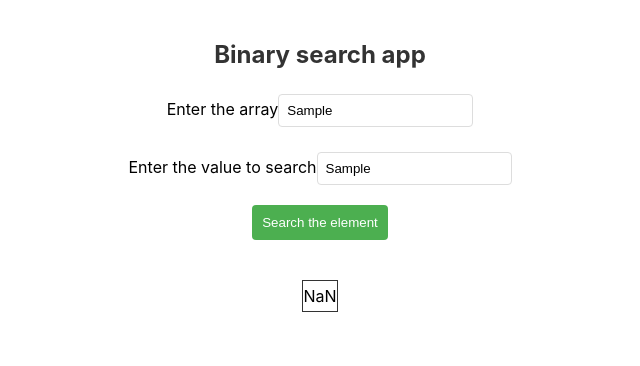
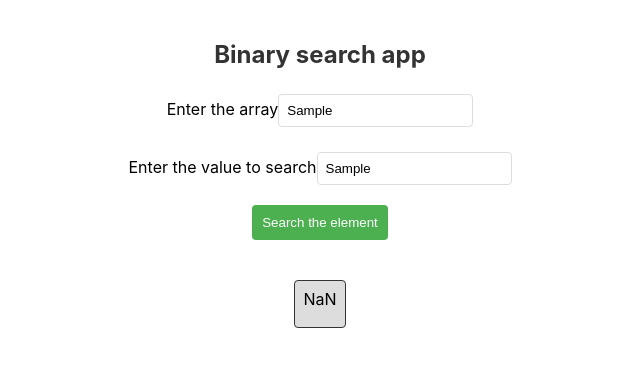
Before and after one commit to MIDUNRAJL2000/bubblesor, a React (Create React App) app in the folder bubb/: page / in a window 1280 px wide. Both pictures are taken after typing "Sample", "Sample" into the empty fields and a click on the button "Search the element". Shown: the top 366 px of the page, without its empty margins (320-960 px from the left). Built offline with nearby package versions, Linux system fonts and the light colour scheme.

Commit message:
commited all

```diff
--- a/bubb/src/App.css
+++ b/bubb/src/App.css
@@ -4,10 +4,6 @@
   border-radius: 8px;
   box-shadow: 0 4px 8px rgba(0, 0, 0, 0.1);
   background-color: #f9f9f9;
-}
-
-h2 {
-  color: #333;
 }
 
 input {
@@ -17,18 +13,14 @@ input {
   border-radius: 4px;
 }
 
-.highlight {
-  color: #ff7b00;
-}
-
 button {
   background-color: #4caf50;
-  color: #fff;
   padding: 10px 15px;
   border: none;
   border-radius: 4px;
   cursor: pointer;
   transition: background-color 0.3s ease;
+  color: white;
 }
 
 button:hover {
@@ -43,19 +35,6 @@ button:hover {
 .not-found {
   color: red;
   font-weight: bold;
-}
-
-@keyframes fadeIn {
-  from {
-    opacity: 0;
-  }
-  to {
-    opacity: 1;
-  }
-}
-
-.result-message {
-  animation: fadeIn 0.5s ease;
 }
 
 .visualization-container {
@@ -77,15 +56,15 @@ button:hover {
 }
 
 .left-box {
-  background-color: #ff9999; /* Red */
+  background-color: #ff9999;
 }
 
 .mid-box {
-  background-color: #99ff99; /* Green */
+  background-color: #99ff99;
 }
 
 .right-box {
-  background-color: #9999ff; /* Blue */
+  background-color: #9999ff;
 }
 
 h2 {
@@ -108,28 +87,6 @@ button {
   cursor: pointer;
 }
 
-/* ... (rest of the styles remain the same) */
-
-.array-element.current {
-  background-color: #4caf50;
-  color: white;
-}
-
-.array-element.current .arrow {
-  border-top: 5px solid transparent;
-  border-bottom: 5px solid transparent;
-  border-left: 5px solid white;
-  position: absolute;
-  top: 50%;
-  right: -8px;
-  transform: translateY(-50%);
-}
-
-.bold {
-  font-weight: bold;
-  color: #333;
-}
-
 .binary-search-container {
   max-width: 600px;
   margin: auto;
@@ -142,7 +99,8 @@ button {
   align-items: flex-end;
   justify-content: center;
   margin-top: 20px;
-  flex-wrap: wrap; /* Allow flex items to wrap to the next line */
+  flex-wrap: wrap;
+  gap: 5px;
 }
 
 .array-element {
@@ -154,12 +112,37 @@ button {
   justify-content: center;
   margin: 0 2px;
   position: relative;
-  flex-shrink: 0; /* Prevent items from shrinking */
+  flex-shrink: 0;
+  padding: 8px;
+  background-color: #ddd;
+  border-radius: 4px;
 }
 
-/* Responsive styling for smaller screens */
+.array-element.blink {
+  animation: blink-animation 1s infinite;
+}
+
+@keyframes blink-animation {
+  50% {
+    background-color: green;
+  }
+}
+
+.array-element {
+  display: inline-block;
+  padding: 8px;
+  background-color: #ddd;
+  border-radius: 4px;
+  position: relative;
+}
+
+.array-element.current {
+  background-color: #f0ad4e;
+  color: white;
+}
+
 @media screen and (max-width: 400px) {
   .array-element {
-    min-width: 50px; /* Adjust the minimum width for smaller screens */
+    min-width: 50px;
   }
 }
--- a/bubb/src/components/BinarySearch.js
+++ b/bubb/src/components/BinarySearch.js
@@ -1,113 +1,22 @@
-// import React, { useState } from "react";
-// import BinaryVisualization from "./BinaryVisualization";
+import React, { useState, useEffect } from "react";
+import BinaryVisualization from "./BinaryVisualization";
 
-// function BinarySearch() {
-//   const [inputArray, setInputArray] = useState("");
-//   const [searchElement, setSearchElement] = useState("");
-//   const [resultIndex, setResultIndex] = useState(null);
-//   const [searchState, setSearchState] = useState(null);
-
-//   const [executionTime, setExecutionTime] = useState(0);
-
-//   const binarySearch = (arr, target) => {
-//     const startTime = performance.now();
-//     let leftIndex = 0;
-//     let rightIndex = arr.length - 1;
-
-//     const searchSteps = [];
-
-//     while (leftIndex <= rightIndex) {
-//       const mid = Math.floor((leftIndex + rightIndex) / 2);
-
-//       searchSteps.push({
-//         leftIndex,
-//         rightIndex,
-//         mid,
-//       });
-
-//       if (arr[mid] === target) {
-//         setResultIndex(mid);
-//         setSearchState(searchSteps);
-//         return mid;
-//       } else if (arr[mid] < target) {
-//         leftIndex = mid + 1;
-//       } else {
-//         rightIndex = mid - 1;
-//       }
-//     }
-
-//     setResultIndex(-1);
-//     setSearchState(searchSteps);
-//     const endTime = performance.now();
-//     console.log(endTime - startTime);
-//     setExecutionTime(endTime - startTime);
-//   };
-
-//   const onSearch = () => {
-//     const array = inputArray.split(",").map((num) => parseInt(num.trim(), 10));
-//     const index = binarySearch(array, parseInt(searchElement, 10));
-//     setResultIndex(index);
-//   };
-
-//   return (
-//     <div className="heading">
-//       <h2>Binary search app</h2>
-//       <div>
-//         <label htmlFor="inputArray">Enter the array</label>
-//         <input
-//           type="text"
-//           id="inputArray"
-//           value={inputArray}
-//           onChange={(e) => setInputArray(e.target.value)}
-//         />
-//       </div>
-//       <div>
-//         <label htmlFor="searchElement">Enter the value to search</label>
-//         <input
-//           type="text"
-//           id="searchElement"
-//           value={searchElement}
-//           onChange={(e) => setSearchElement(e.target.value)}
-//         />
-//       </div>
-//       <button onClick={onSearch}>Search the element</button>
-//       <div>
-//         <span> {inputArray && <h4>Array : {inputArray} </h4>} </span>
-//         {searchState && <BinaryVisualization searchState={searchState} />}
-//         {resultIndex != null ? (
-//           resultIndex !== -1 ? (
-//             <>
-//               <p className="found">Element found at index: {resultIndex}</p>
-
-//               <p>Execution Time: {executionTime.toFixed(4)} milliseconds</p>
-//             </>
-//           ) : (
-//             <p className="not-found">There is no element found in the array</p>
-//           )
-//         ) : null}
-//       </div>
-//     </div>
-//   );
-// }
-
-// export default BinarySearch;
-
-import React, { useState, useEffect } from "react";
-
-function ArrayVisualization({ array, target, currentIndex }) {
+function ArrayVisualization({ array, target, currentIndex, blink }) {
   return (
     <div className="array-visualization">
       {array.map((value, index) => (
         <div
           key={index}
-          className={`array-element ${index === currentIndex ? "current" : ""}`}
+          className={`array-element
+           ${index === currentIndex && value === target ? "blink" : ""}`}
         >
           {value}
-          {index === currentIndex && <div className="arrow"></div>}
         </div>
       ))}
-      {currentIndex !== null && currentIndex === array.length - 1 && (
-        <div className="search-element green">{target}</div>
+      {currentIndex !== null &&
+        currentIndex === array.length - 1 &&
+        target !== array[array.length - 1] && (
+          <div className={`search-element ${blink ? "blink" : "green"}`}></div>
         )}
     </div>
   );
@@ -118,6 +27,8 @@ function BinarySearch() {
   const [searchElement, setSearchElement] = useState("");
   const [resultIndex, setResultIndex] = useState(null);
   const [currentIndex, setCurrentIndex] = useState(null);
+  const [blink, setBlink] = useState(false);
+  const [searchState, setSearchState] = useState([]);
 
   useEffect(() => {
     setCurrentIndex(null);
@@ -126,12 +37,22 @@ function BinarySearch() {
   const binarySearch = (arr, target) => {
     let leftIndex = 0;
     let rightIndex = arr.length - 1;
+    const steps = [];
 
     while (leftIndex <= rightIndex) {
       const mid = Math.floor((leftIndex + rightIndex) / 2);
       setCurrentIndex(mid);
+      steps.push({
+        leftIndex,
+        rightIndex,
+        mid,
+      });
 
       if (arr[mid] === target) {
+        setBlink(true);
+        setTimeout(() => setBlink(false), 1000);
+        setResultIndex(mid);
+        setSearchState(steps);
         return mid;
       } else if (arr[mid] < target) {
         leftIndex = mid + 1;
@@ -139,6 +60,8 @@ function BinarySearch() {
         rightIndex = mid - 1;
       }
     }
+    setResultIndex(-1);
+    setSearchState(steps);
     return -1;
   };
 
@@ -178,20 +101,24 @@ function BinarySearch() {
       <div className="visualization-container">
         <span>
           {inputArray && (
+            <>
               <ArrayVisualization
                 array={inputArray
                   .split(",")
                   .map((num) => parseInt(num.trim(), 10))}
                 target={parseInt(searchElement, 10)}
                 currentIndex={currentIndex}
+                blink={blink}
               />
+              <BinaryVisualization searchState={searchState} />
+            </>
           )}
         </span>
         {resultIndex != null ? (
           resultIndex !== -1 ? (
-            <p className="bold">Element found at index: {resultIndex}</p>
+            <p className="found">Element found at index: {resultIndex}</p>
           ) : (
-            <p>There is no element found in the array</p>
+            <p className="not-found">There is no element found in the array</p>
           )
         ) : null}
       </div>
```
Lines whose indentation alone changed are shown as unchanged.
